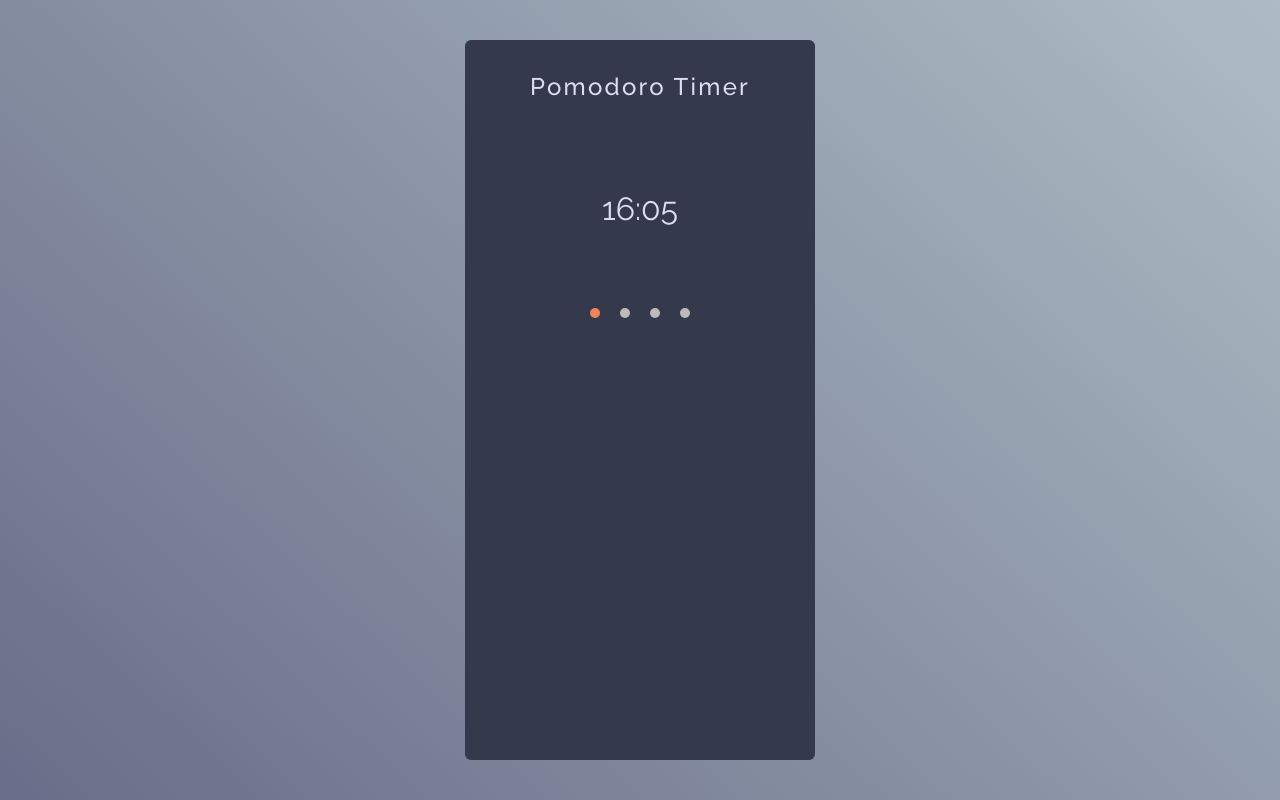
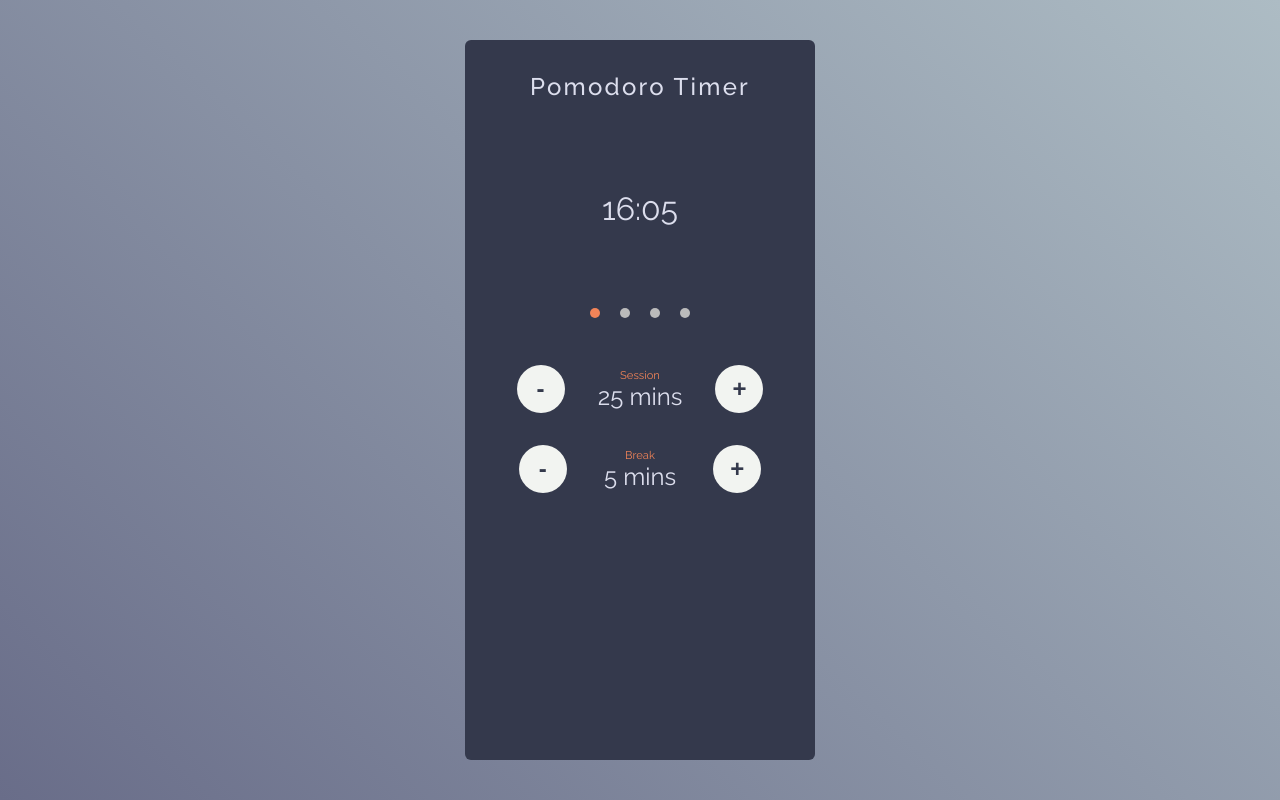
Before and after one commit to ClemHlrdt/fcc-pomodoro-timer, a React (Create React App) app: page / in a window 1280 px wide. Built offline with nearby package versions, Linux system fonts and the light colour scheme.

Commit message:
Created ButtonController & Button components

```diff
--- /dev/null
+++ b/src/components/Button/Button.jsx
@@ -0,0 +1,12 @@
+import React from 'react';
+import './Button.scss';
+
+function Button(props) {
+    return(
+        <button className="Button" onClick={() => props.actionClick(props.type)}>
+            {props.children}
+        </button>
+    )
+}
+
+export default Button;
--- /dev/null
+++ b/src/components/Button/Button.scss
@@ -0,0 +1,16 @@
+.Button {
+    background: #f2f4f1;
+    text-align: center;
+    width: 3rem;
+    height: 3rem;
+    border-radius: 100%;
+    display: inline-flex;
+    flex-direction: column;
+    justify-content: center;
+    align-items: center;
+    font-size: 1.5rem;
+    color: #34394c;
+    font-weight: bold;
+    text-decoration: none;
+    border: none;
+}
--- /dev/null
+++ b/src/components/ButtonController/ButtonController.jsx
@@ -0,0 +1,31 @@
+import React, { useState } from 'react';
+import './ButtonController.scss';
+import Button from '../Button/Button';
+
+function ButtonController(props){
+    const [value, setValue] = useState(props.time);
+
+    function handleClick(type){
+        if(type === 'increment'){
+            setValue(value+1);
+        }
+        if (type === 'decrement'){
+            if(value > 0){
+                setValue(value-1);
+            }
+        }
+    }
+
+    return (
+        <div className="ButtonController">
+                <Button type="decrement" actionClick={handleClick} className="controlButton">-</Button>
+                <div className="wrapperDisplay">
+                    <span className="label">{props.label}</span>
+                    <span className="time">{props.value/60} {value > 0 ? 'mins' : 'min'}</span>
+                </div>
+                <Button type="increment" actionClick={handleClick} className="controlButton">+</Button>
+        </div>
+    )
+};
+
+export default ButtonController;
--- /dev/null
+++ b/src/components/ButtonController/ButtonController.scss
@@ -0,0 +1,41 @@
+.ButtonController {
+    display: flex;
+    justify-content: space-around;
+    width: 80%;
+    margin: 1rem 0;
+}
+
+.wrapperDisplay {
+    display: flex;
+    flex-direction: column;
+    justify-content: center;
+    align-items: center;
+}
+
+.label {
+    font-size: 0.7rem;
+    color: #f28458;
+    font-size: 1.125;
+}
+
+.time {
+    display: inline-block;
+    font-size: 1.5rem;
+}
+
+.controlButton {
+    background: #f2f4f1;
+    text-align: center;
+    width: 3rem;
+    height: 3rem;
+    border-radius: 100%;
+    display: inline-flex;
+    flex-direction: column;
+    justify-content: center;
+    align-items: center;
+    font-size: 1.5rem;
+    color: #34394c;
+    font-weight: bold;
+    text-decoration: none;
+    border: none;
+}
--- a/src/components/Pomodoro/Pomodoro.jsx
+++ b/src/components/Pomodoro/Pomodoro.jsx
@@ -1,27 +1,28 @@
-import React, { Component } from 'react';
+import React, { useState, useEffect } from 'react';
 import './Pomodoro.scss';
 import Title from '../Title/Title';
 import Timer from '../Timer/Timer';
 import Progress from '../Progress/Progress';
+import ButtonController from '../ButtonController/ButtonController';
 
-class Pomodoro extends Component {
-    constructor(){
-        super();
-        this.state = {
-            progress: [true, false, false, false],
-            currentProgress: 0,
-            time: 1500,
-            break: 300,
-        }
+function Pomodoro() {
 
-    }
+    const [progress, setProgress] = useState([true, false, false, false]);
+    const [currentProgress, setCurrentProgress] = useState(0);
+    const [time, setTime] = useState(1500);
+    const [breakTime, setBreakTime] = useState(300);
 
-    render() {
+    useEffect(() => {
+        document.title = `${currentProgress}%`;
+    }, [currentProgress]);
+
         return (
             <div className="pomodoro">
                 <Title title="Pomodoro Timer" />
-                <Timer progress={this.state.currentProgress} time={'16:05'}/>
-                <Progress progress={this.state.progress}/>
+                <Timer progress={currentProgress} time={'16:05'}/>
+                <Progress progress={progress}/>
+                <ButtonController value={time} label={"Session"} time={time/60}/>
+                <ButtonController value={breakTime} label={"Break"} time={breakTime/60}/>
             {/* //TODO create & add timer component
             //TODO create & add timer
             //TODO add title component
@@ -29,7 +30,6 @@ class Pomodoro extends Component {
             </div>
 
         );
-    }
 }
 
 export default Pomodoro;
```
Also changed, not shown: 1 other file (tests, documents, lock files or other folders).
